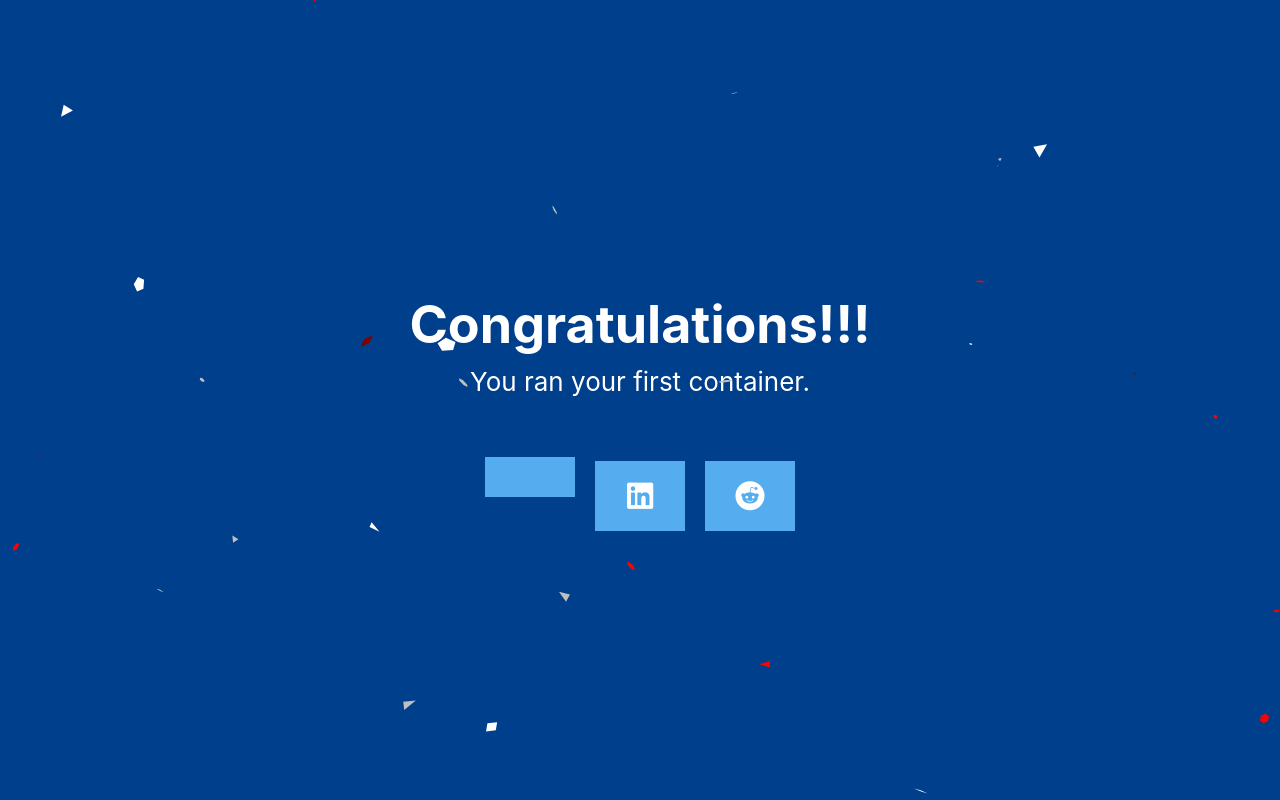
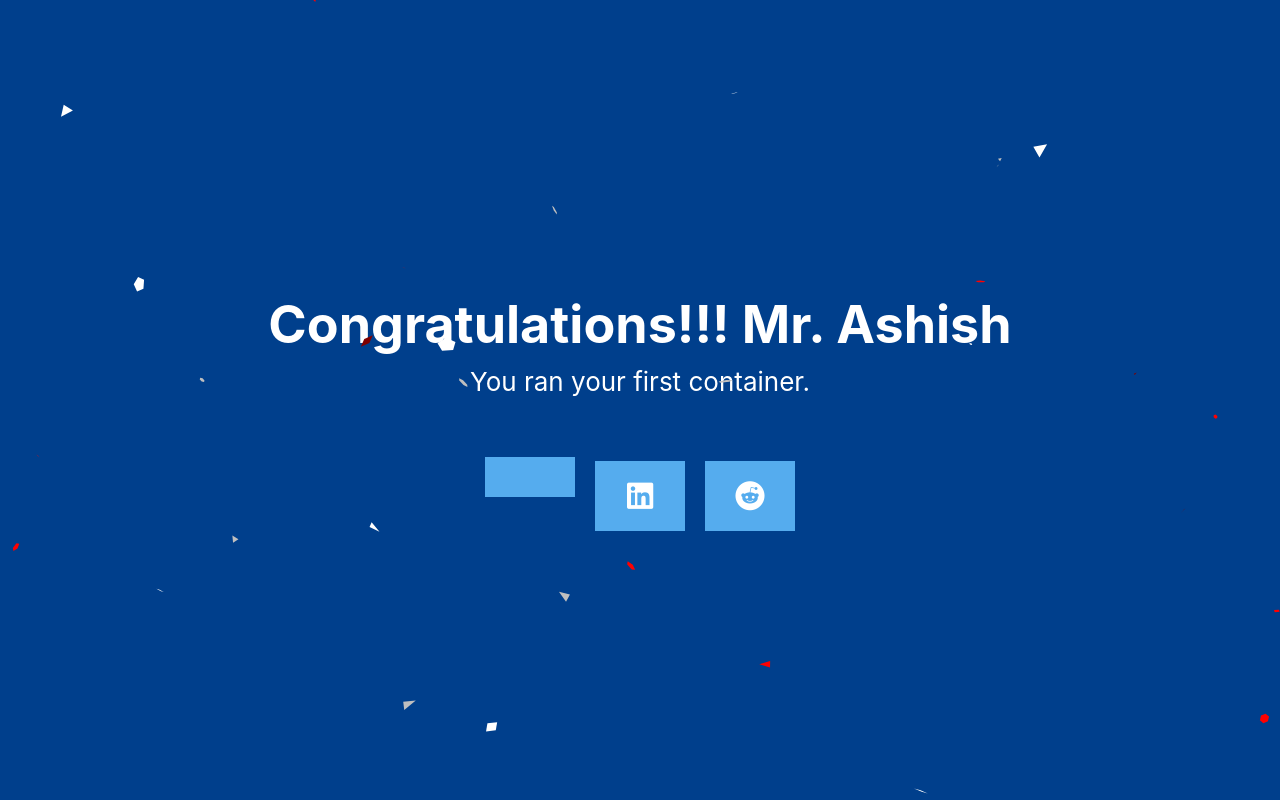
Before and after one commit to Ashish1Velocis/jenkins-sonarqube-docker, a React (Create React App) app: page / in a window 1280 px wide. Built offline with nearby package versions, Linux system fonts and the light colour scheme.

Commit message:
secound commit

```diff
--- a/src/App.js
+++ b/src/App.js
@@ -9,7 +9,7 @@ const App = () => {
     <div className="App">
       <Confetti />
       <header className="App-header">
-        <h1 style={{ marginBottom: "0px" }}>Congratulations!!!</h1>
+        <h1 style={{ marginBottom: "0px" }}>Congratulations!!! Mr. Ashish</h1>
         <p style={{ marginTop: "10px", marginBottom: "50px" }}>
           You ran your first container.
         </p>
```
